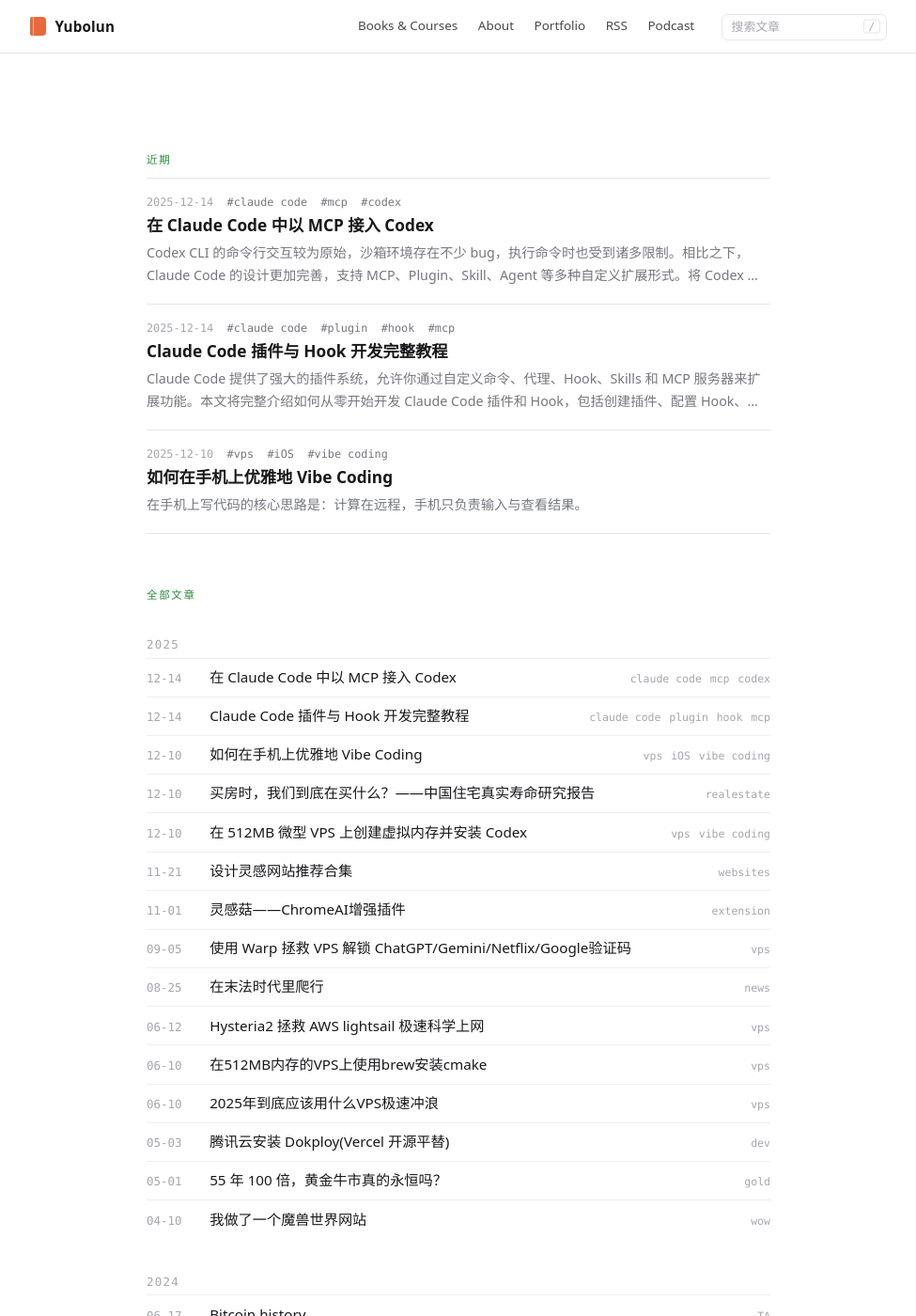
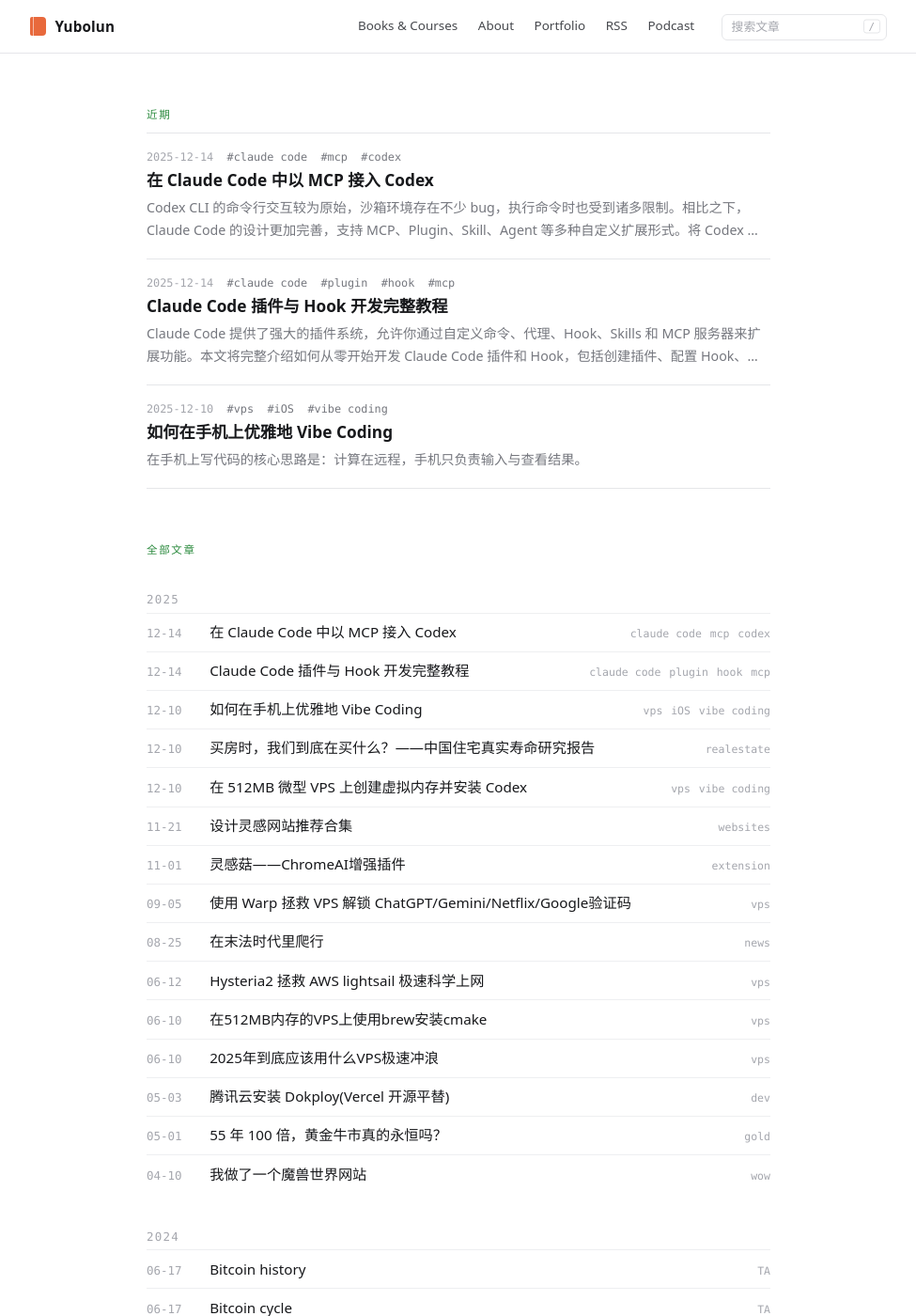
Before and after one commit to discountry/discountry.github.io, a Jekyll site: the page built from index.html, in a window 1280 px wide and 1400 px high. Shown: the whole window at 94% size, without its empty margins (152-1127 px from the left). Built offline with Jekyll 4.4.1, drawn with Linux system fonts in a browser that asks for light colours.

Commit message:
refactor(layout): remove top ad banner markup and styles

```diff
--- a/_layouts/default.html
+++ b/_layouts/default.html
@@ -6,12 +6,6 @@
 <body>
 
   {% include header.html %}
-
-  <div class="ad-banner">
-    <div class="ad-banner-inner">
-      <!-- {% include ads.html %} -->
-    </div>
-  </div>
 
   <main class="page{% if page.wide %} wide{% endif %}">
     {{ content }}
--- a/css/main.scss
+++ b/css/main.scss
@@ -51,16 +51,6 @@
 a { color: inherit; text-decoration: none; }
 
 ::selection { background: rgba(47, 158, 68, 0.16); }
-
-/* ---------- 顶部广告位（Google AdSense） ---------- */
-
-.ad-banner { margin-top: 1.5rem; }
-
-.ad-banner-inner {
-  max-width: var(--w-wide);
-  margin: 0 auto;
-  padding: 0.75rem 1.5rem;
-}
 
 /* ---------- 顶部导航 ---------- */
 
```
